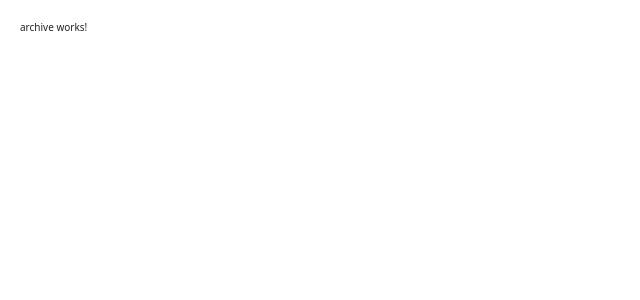
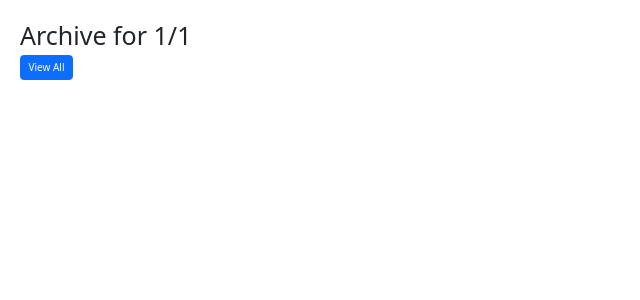
Before and after one commit to PTHK0805/AngularRouting, an Angular app: page /archive/1/1 in a window 1280 px wide. Shown: the top 300 px of the page, without its empty margins (0-640 px from the left). Built offline with nearby package versions, Linux system fonts and the light colour scheme.

Commit message:
exercise (100% done).

```diff
--- a/src/app/exercises/routing-exercise/archive/archive.component.html
+++ b/src/app/exercises/routing-exercise/archive/archive.component.html
@@ -1 +1,3 @@
-<p>archive works!</p>
+<h1>Archive for {{year}}/{{month}}</h1>
+
+<a class="btn btn-primary" (click)="onClick()">View All</a>
--- a/src/app/exercises/routing-exercise/archive/archive.component.ts
+++ b/src/app/exercises/routing-exercise/archive/archive.component.ts
@@ -1,3 +1,4 @@
+import { ActivatedRoute, Router } from '@angular/router';
 import { Component, OnInit } from '@angular/core';
 
 @Component({
@@ -6,10 +7,19 @@ import { Component, OnInit } from '@angular/core';
   styleUrls: ['./archive.component.scss']
 })
 export class ArchiveComponent implements OnInit {
+  year: any;
+  month: any;
 
-  constructor() { }
+  constructor(private route: ActivatedRoute, private router:Router) { }
 
+  onClick() {
+    this.router.navigate(['/archive']);
+  }
   ngOnInit(): void {
+    this.route.params.subscribe(params => {
+      this.year = params['year'];
+      this.month = params['month'];
+    });
   }
 
 }
```
